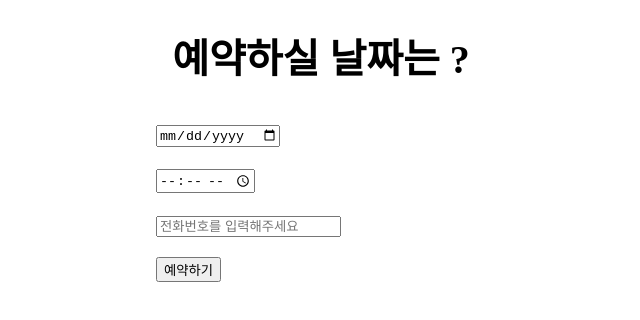
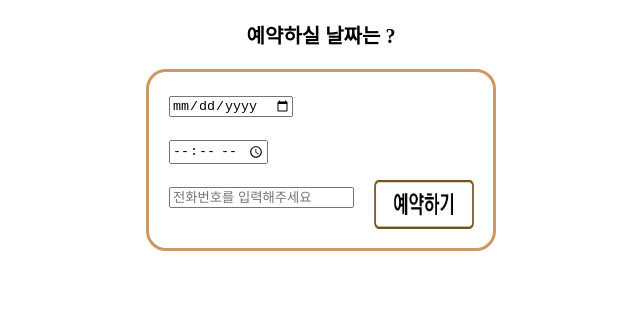
Before and after one commit to 2021-oasis-hackathon/15, a plain HTML site: page frontend/date.html in a window 1280 px wide. Shown: the whole page, without its empty margins (319-959 px from the left). Drawn offline with nearby package versions, Linux system fonts and the light colour scheme.

Commit message:
update popup

```diff
--- a/frontend/css/date.css
+++ b/frontend/css/date.css
@@ -7,3 +7,31 @@ body {
 .popup {
     padding: 10px;
 }
+
+#form {
+    border: 3px solid #CC9966;
+    border-radius: 20px;
+    position: relative;
+    padding:10px;
+}
+
+p {
+    font-family: KoPubWorld_Dotum_Bold;
+    font-size: 20px;
+    font-weight: bolder;
+}
+
+#bookingButton {
+    border: none;
+    border: 0;
+    padding: 0;
+    width: 100px;
+    height: 50px;
+    background-color: white;
+    cursor: pointer;
+    display: inline-block;
+    position: absolute;
+    left: 80%;
+    top: 75%;
+    transform: translate(-50%, -50%);
+}
--- a/frontend/date.html
+++ b/frontend/date.html
@@ -15,7 +15,8 @@
     </style>
 </head>
 <body>
-<center><h1>예약하실 날짜는 ?</h1></center>
+<center><p>예약하실 날짜는 ?</p></center>
+<div id="form">
     <div class="popup">
         <input type='date' id="booking_date" name="booking_date"/>
     </div>
@@ -26,7 +27,10 @@
         <input type="tel" id='phone' placeholder="전화번호를 입력해주세요"/>
     </div>
     <div class="popup">
-        <button onclick="jbSubmit()">예약하기</button>
+        <a></a>
+
+        <button type='buuton' id="bookingButton" onclick="jbSubmit()"><img src="/img/예약하기버튼.png" width='100px' height='50px'/></button>
     </div>
+</div>
 </body>
 </html>
--- a/frontend/js/ajax.js
+++ b/frontend/js/ajax.js
@@ -130,8 +130,7 @@ function bookingOpen() {
 
     window.open('date.html?id=' + searchParam('id'),
         'PopupWin', 'height=300, width=500, left=' + popupX + ', top=' + popupY + ', screenX=' + popupX + ', screenY= ' + popupY
-    )
-    ;
+    );
 }
 
 
```
